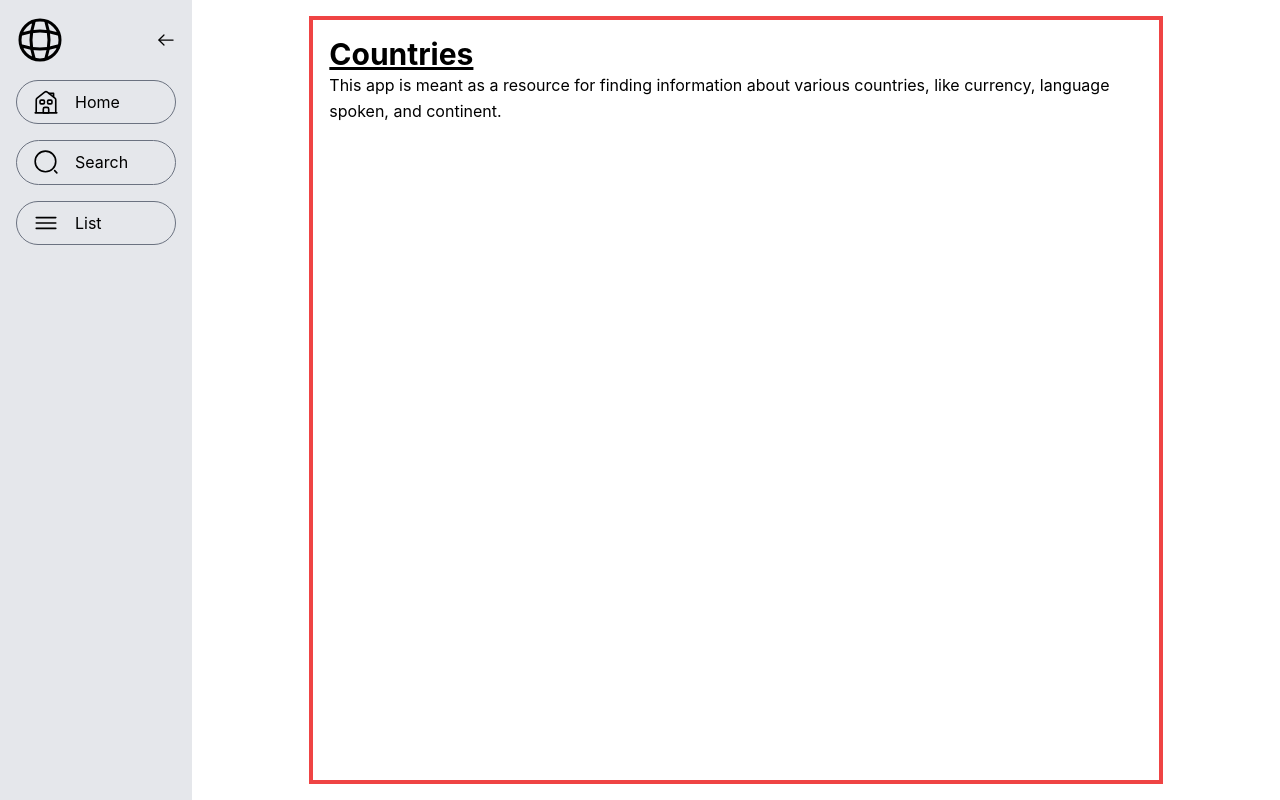
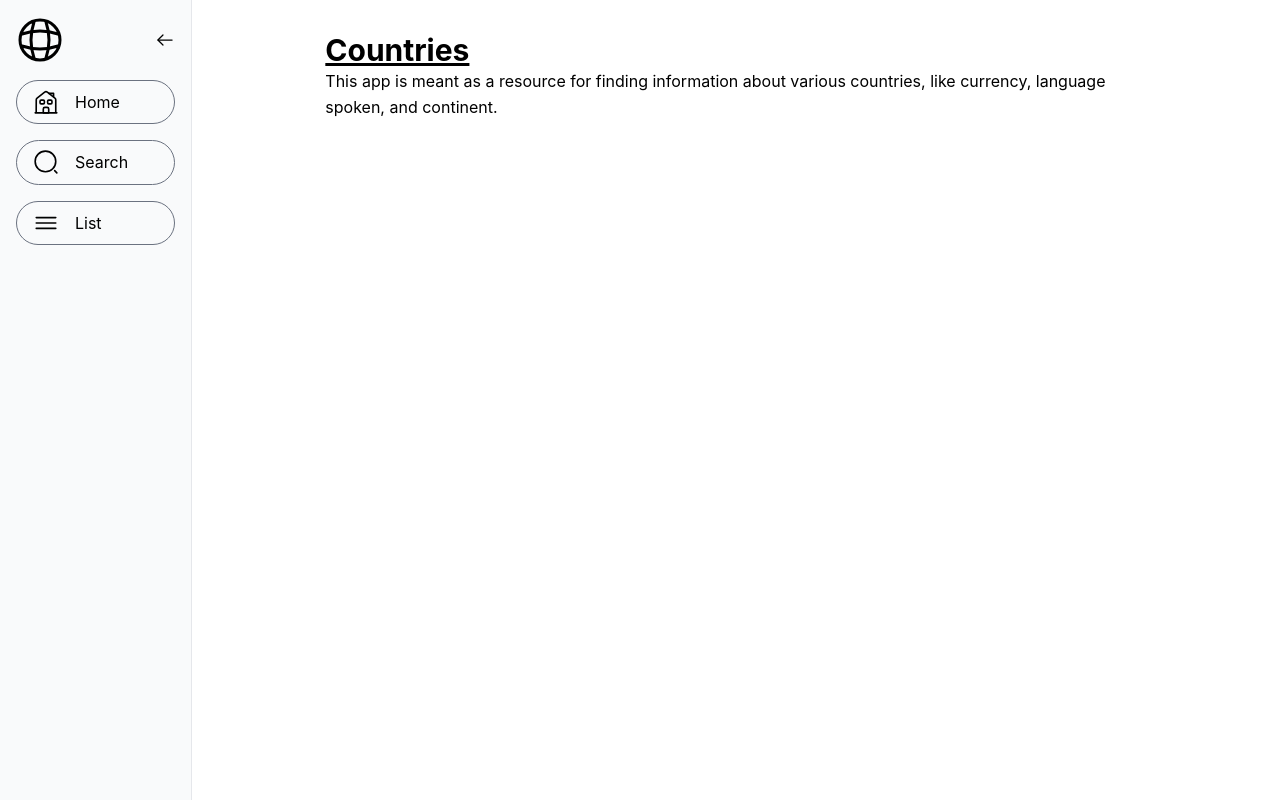
Before and after one commit to JakeDawkins/countries, a Next.js app: page / in a window 1280 px wide. Built offline with nearby package versions, Linux system fonts and the light colour scheme.

Commit message:
fix sticky nav

```diff
--- a/src/components/layout/index.tsx
+++ b/src/components/layout/index.tsx
@@ -4,13 +4,11 @@ import NavBar from '../navBar';
 
 function Layout({ children }) {
   return (
-    <div className="flex flex-row absolute top-0 bottom-0 right-0 left-0">
+    <div className="flex flex-row absolute top-0 bottom-0 right-0 left-0 overflow-y-scroll">
       <ErrorBoundary>
         <NavBar />
         <ErrorBoundary>
-          <main className="m-4 mx-auto p-4 w-2/3 border-4 border-red-500 overflow-y-scroll">
-            {children}
-          </main>
+          <main className="m-4 mx-auto p-4 w-2/3">{children}</main>
         </ErrorBoundary>
         {/* Footer */}
       </ErrorBoundary>
--- a/src/components/navBar/index.tsx
+++ b/src/components/navBar/index.tsx
@@ -35,7 +35,7 @@ function NavBar() {
   return (
     // todo - collapse
     <nav
-      className={`h-full max-w-full p-4 bg-gray-200 ${
+      className={`sticky top-0 max-w-full p-4 bg-gray-50 border-r border-r-gray-200 ${
         isCollapsed ? 'w-24' : 'w-48'
       }`}
     >
```
